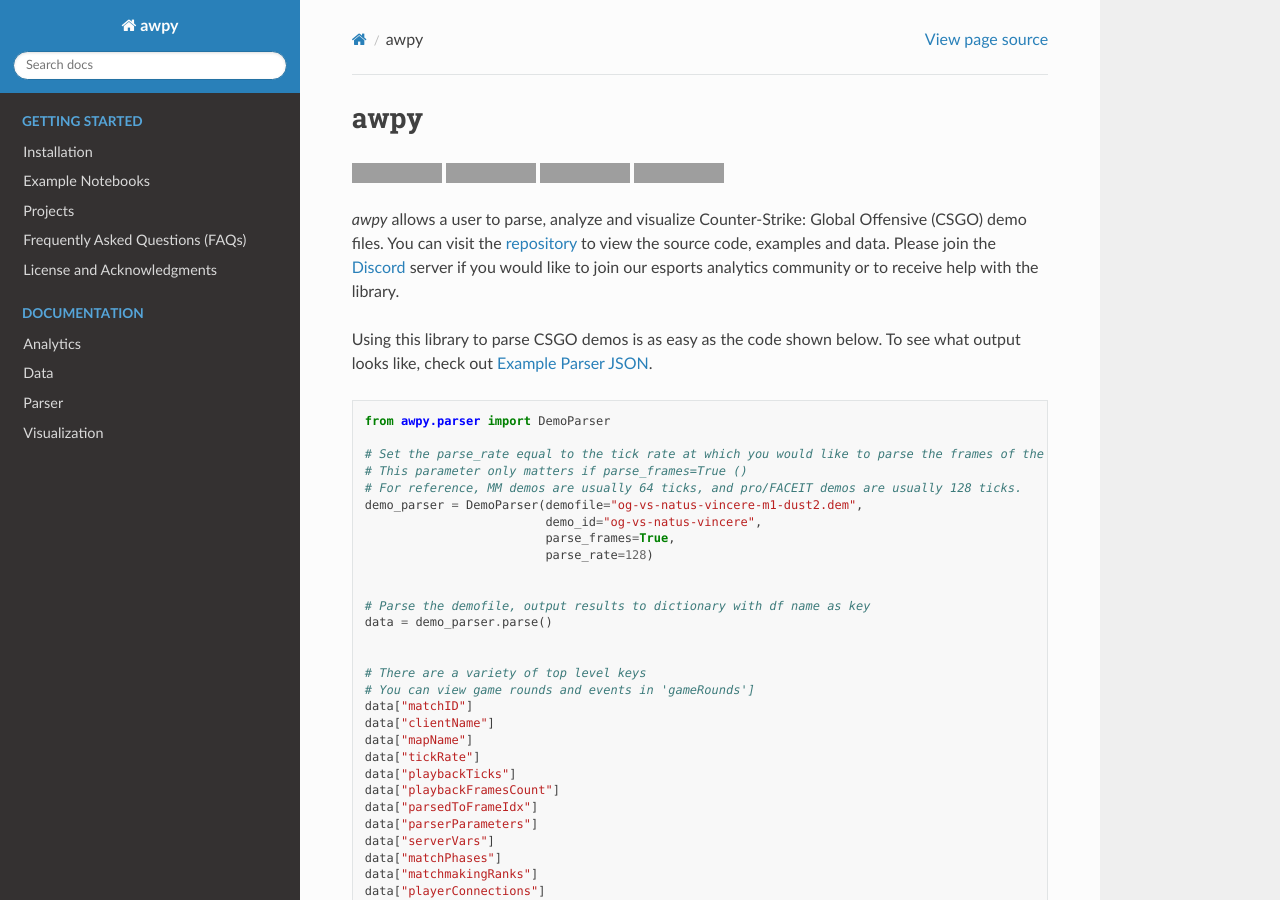
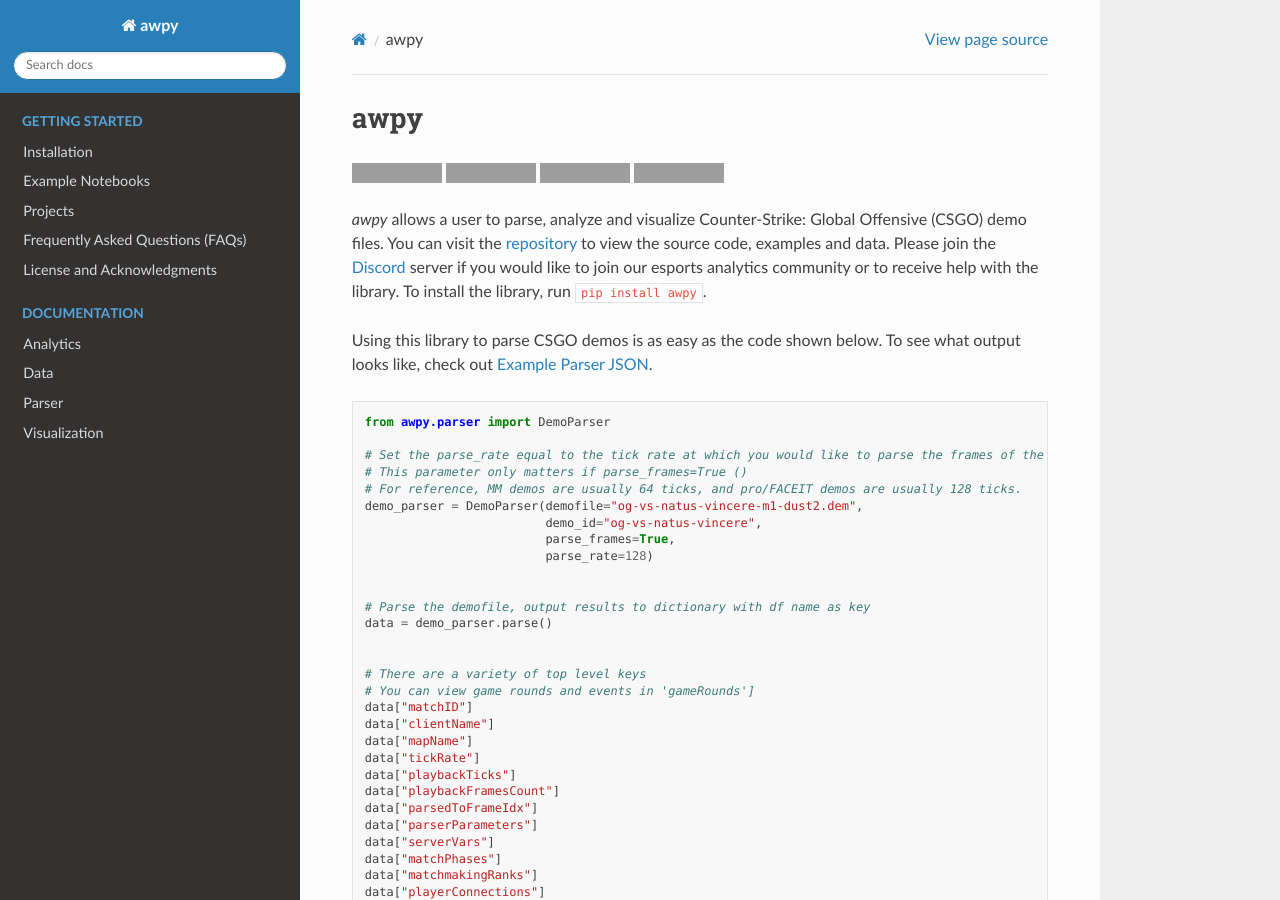
Before and after one commit to pnxenopoulos/awpy, a Sphinx documentation site: the page built from docs/index.rst, in a window 1280 px wide and 900 px high. Built offline with Sphinx 7.4.7 and the Read the Docs theme 2.0.0, drawn with Linux system fonts in a browser that asks for light colours; grey boxes are pictures that could not be loaded.

Commit message:
Updated doc index for install

```diff
--- a/docs/index.rst
+++ b/docs/index.rst
@@ -19,7 +19,7 @@ awpy
 .. |Licence| image:: https://img.shields.io/badge/license-MIT-lightgrey
    :target: https://github.com/pnxenopoulos/awpy/blob/main/LICENSE
 
-`awpy` allows a user to parse, analyze and visualize Counter-Strike: Global Offensive (CSGO) demo files. You can visit the repository_ to view the source code, examples and data. Please join the Discord_ server if you would like to join our esports analytics community or to receive help with the library.
+`awpy` allows a user to parse, analyze and visualize Counter-Strike: Global Offensive (CSGO) demo files. You can visit the repository_ to view the source code, examples and data. Please join the Discord_ server if you would like to join our esports analytics community or to receive help with the library. To install the library, run ``pip install awpy``.
 
 .. _repository: https://github.com/pnxenopoulos/awpy
 .. _Discord: https://discord.gg/W34XjsSs2H
```
